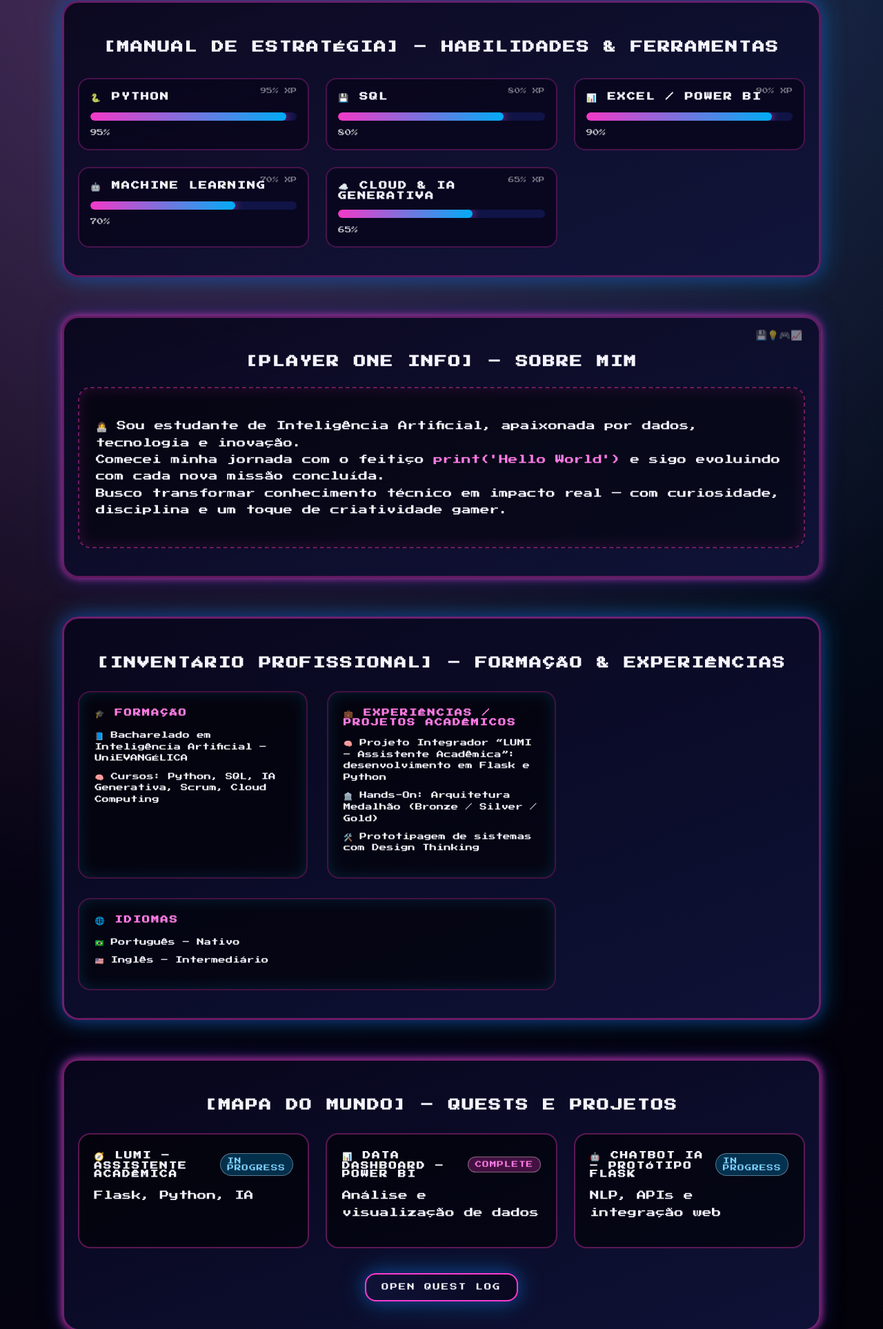
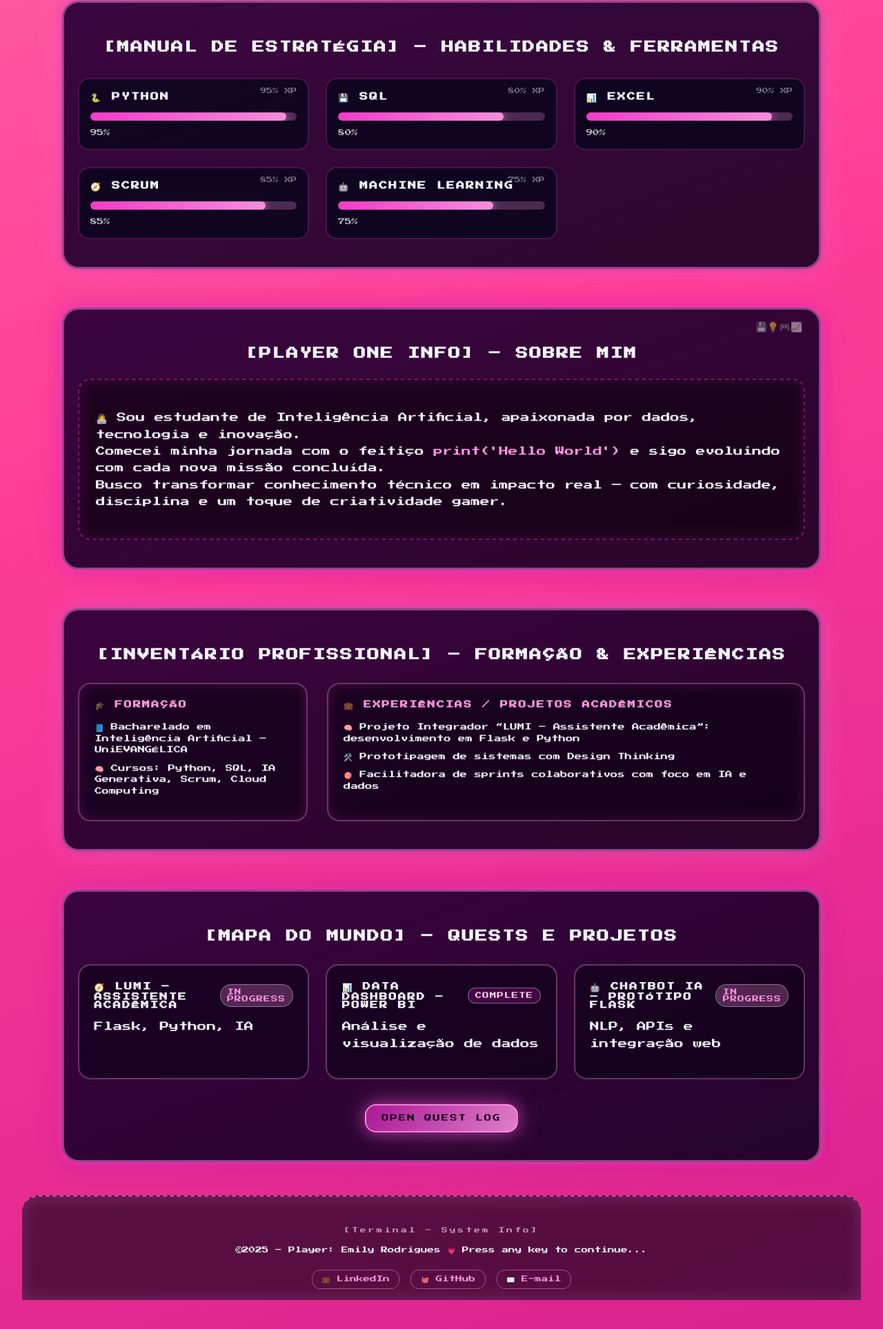
Before and after one commit to emilyndah/landing-page, a plain HTML site: page index.html in a window 1280 px wide. Shown: the part 599-2526 px from the top of the page at 69% size. Drawn offline with Linux system fonts and the light colour scheme.

Commit message:
Adjust page background to pink gradient

```diff
--- a/index.html
+++ b/index.html
@@ -27,7 +27,10 @@
                 <h1>🎮 Emily Rodrigues – AI Apprentice Level 1</h1>
                 <h2>💡 Embarcando na Quest de Inteligência Artificial e Ciência de Dados.</h2>
                 <p class="hero__intro">Interface inicial da jornada digital de uma exploradora de dados pronta para desbloquear novas habilidades e compartilhar XP com a sua party.</p>
-                <a href="https://www.linkedin.com" class="btn btn--primary" data-sfx target="_blank" rel="noopener">Join the Quest</a>
+                <div class="hero__actions">
+                    <a href="https://www.linkedin.com/in/emily-rodrigues-1772aa292" class="btn btn--primary" data-sfx target="_blank" rel="noopener">LinkedIn</a>
+                    <a href="https://github.com/emilyndah" class="btn btn--tertiary" data-sfx target="_blank" rel="noopener">GitHub</a>
+                </div>
             </div>
         </header>
 
@@ -49,25 +52,25 @@
                     <span class="skill__value">80%</span>
                 </article>
                 <article class="skill" data-value="90">
-                    <h3 class="skill__title">📊 Excel / Power BI</h3>
+                    <h3 class="skill__title">📊 Excel</h3>
                     <div class="skill__bar">
                         <span class="skill__progress" style="--target:90%"></span>
                     </div>
                     <span class="skill__value">90%</span>
                 </article>
-                <article class="skill" data-value="70">
+                <article class="skill" data-value="85">
+                    <h3 class="skill__title">🧭 Scrum</h3>
+                    <div class="skill__bar">
+                        <span class="skill__progress" style="--target:85%"></span>
+                    </div>
+                    <span class="skill__value">85%</span>
+                </article>
+                <article class="skill" data-value="75">
                     <h3 class="skill__title">🤖 Machine Learning</h3>
                     <div class="skill__bar">
-                        <span class="skill__progress" style="--target:70%"></span>
+                        <span class="skill__progress" style="--target:75%"></span>
                     </div>
-                    <span class="skill__value">70%</span>
-                </article>
-                <article class="skill" data-value="65">
-                    <h3 class="skill__title">☁️ Cloud &amp; IA Generativa</h3>
-                    <div class="skill__bar">
-                        <span class="skill__progress" style="--target:65%"></span>
-                    </div>
-                    <span class="skill__value">65%</span>
+                    <span class="skill__value">75%</span>
                 </article>
             </div>
         </section>
@@ -95,15 +98,8 @@
                     <h3>💼 Experiências / Projetos Acadêmicos</h3>
                     <ul>
                         <li>🧠 Projeto Integrador “LUMI – Assistente Acadêmica”: desenvolvimento em Flask e Python</li>
-                        <li>🏛️ Hands-On: Arquitetura Medalhão (Bronze / Silver / Gold)</li>
                         <li>🛠️ Prototipagem de sistemas com Design Thinking</li>
-                    </ul>
-                </article>
-                <article class="inventory__card">
-                    <h3>🌐 Idiomas</h3>
-                    <ul>
-                        <li>🇧🇷 Português – Nativo</li>
-                        <li>🇺🇸 Inglês – Intermediário</li>
+                        <li>🎯 Facilitadora de sprints colaborativos com foco em IA e dados</li>
                     </ul>
                 </article>
             </div>
@@ -135,7 +131,7 @@
                 </article>
             </div>
             <div class="quests__cta">
-                <a href="https://github.com" class="btn btn--secondary" data-sfx target="_blank" rel="noopener">Open Quest Log</a>
+                <a href="https://github.com/emilyndah" class="btn btn--secondary" data-sfx target="_blank" rel="noopener">Open Quest Log</a>
             </div>
         </section>
     </main>
@@ -144,8 +140,8 @@
         <p class="footer__prompt">[Terminal – System Info]</p>
         <p class="footer__copy">©2025 – Player: Emily Rodrigues 💗 Press any key to continue...</p>
         <div class="footer__links">
-            <a href="https://www.linkedin.com" class="footer__link" data-sfx target="_blank" rel="noopener">💼 LinkedIn</a>
-            <a href="https://github.com" class="footer__link" data-sfx target="_blank" rel="noopener">🐙 GitHub</a>
+            <a href="https://www.linkedin.com/in/emily-rodrigues-1772aa292" class="footer__link" data-sfx target="_blank" rel="noopener">💼 LinkedIn</a>
+            <a href="https://github.com/emilyndah" class="footer__link" data-sfx target="_blank" rel="noopener">🐙 GitHub</a>
             <a href="mailto:emily.rodrigues@example.com" class="footer__link" data-sfx>✉️ E-mail</a>
         </div>
     </footer>
--- a/style.css
+++ b/style.css
@@ -5,13 +5,13 @@
 
 :root {
     --pink-neon: #ff3bce;
-    --pink-soft: #ff7be5;
-    --blue-deep: #08061c;
-    --blue-dark: #10143b;
-    --blue-highlight: #1e2d8f;
+    --pink-soft: #ff94e3;
+    --pink-deep: #c11ea9;
+    --purple-night: #2a0038;
+    --purple-space: #0d001a;
     --white-soft: #f5f5ff;
-    --shadow-neon: 0 0 12px rgba(255, 59, 206, 0.75), 0 0 30px rgba(30, 45, 143, 0.65);
-    --shadow-neon-blue: 0 0 18px rgba(30, 45, 143, 0.6), 0 0 36px rgba(0, 180, 255, 0.4);
+    --shadow-neon: 0 0 12px rgba(255, 59, 206, 0.75), 0 0 30px rgba(193, 30, 169, 0.6);
+    --shadow-neon-blue: 0 0 18px rgba(193, 30, 169, 0.6), 0 0 36px rgba(255, 148, 227, 0.4);
     --transition-base: 0.35s ease;
     --font-main: 'Press Start 2P', monospace;
     --max-width: 1100px;
@@ -25,9 +25,7 @@ html, body {
     margin: 0;
     padding: 0;
     font-family: var(--font-main);
-    background: radial-gradient(circle at 20% 20%, rgba(255, 123, 229, 0.25), transparent 55%),
-                radial-gradient(circle at 80% 10%, rgba(0, 180, 255, 0.18), transparent 60%),
-                linear-gradient(135deg, var(--blue-deep), #020108);
+    background: linear-gradient(160deg, #ff6aa4 0%, #ff3c98 45%, #d8218e 100%);
     color: var(--white-soft);
     min-height: 100%;
 }
@@ -42,7 +40,7 @@ body::before {
     content: "";
     position: fixed;
     inset: 0;
-    background: repeating-linear-gradient(90deg, rgba(255, 59, 206, 0.04) 0, rgba(255, 59, 206, 0.04) 2px, transparent 2px, transparent 12px);
+    background: repeating-linear-gradient(90deg, rgba(255, 148, 227, 0.1) 0, rgba(255, 148, 227, 0.1) 2px, transparent 2px, transparent 12px);
     mix-blend-mode: screen;
     opacity: 0.5;
     pointer-events: none;
@@ -78,7 +76,7 @@ ul {
     position: fixed;
     top: 1rem;
     right: 1rem;
-    background: rgba(8, 6, 28, 0.75);
+    background: rgba(10, 0, 22, 0.75);
     border: 2px solid var(--pink-neon);
     color: var(--pink-neon);
     font-family: var(--font-main);
@@ -103,7 +101,7 @@ ul {
     border: 3px solid var(--pink-neon);
     border-radius: 24px;
     overflow: hidden;
-    background: linear-gradient(140deg, rgba(16, 20, 59, 0.95), rgba(8, 6, 28, 0.92));
+    background: linear-gradient(140deg, rgba(255, 59, 206, 0.18), rgba(42, 0, 56, 0.92));
     box-shadow: var(--shadow-neon);
 }
 
@@ -111,8 +109,8 @@ ul {
     content: "";
     position: absolute;
     inset: -20%;
-    background: radial-gradient(circle at 20% 20%, rgba(255, 59, 206, 0.4), transparent 60%),
-                radial-gradient(circle at 80% 10%, rgba(0, 180, 255, 0.25), transparent 65%);
+    background: radial-gradient(circle at 20% 20%, rgba(255, 148, 227, 0.5), transparent 60%),
+                radial-gradient(circle at 80% 10%, rgba(193, 30, 169, 0.35), transparent 65%);
     filter: blur(0.5rem);
     opacity: 0.8;
     z-index: 0;
@@ -156,6 +154,13 @@ ul {
     color: rgba(245, 245, 255, 0.85);
 }
 
+.hero__actions {
+    display: flex;
+    flex-wrap: wrap;
+    justify-content: center;
+    gap: 0.85rem;
+}
+
 /* Botões principais */
 .btn {
     display: inline-flex;
@@ -173,26 +178,33 @@ ul {
 }
 
 .is-glowing {
-    box-shadow: 0 0 24px rgba(255, 59, 206, 0.9), 0 0 42px rgba(0, 180, 255, 0.55);
+    box-shadow: 0 0 24px rgba(255, 59, 206, 0.9), 0 0 42px rgba(255, 148, 227, 0.55);
 }
 
 .btn--primary {
     background: linear-gradient(120deg, var(--pink-neon), var(--pink-soft));
-    color: var(--blue-deep);
+    color: var(--purple-space);
     box-shadow: var(--shadow-neon);
 }
 
 .btn--secondary {
-    background: linear-gradient(120deg, rgba(16, 20, 59, 0.85), rgba(8, 6, 28, 0.9));
-    color: var(--white-soft);
-    border-color: var(--pink-neon);
+    background: linear-gradient(120deg, rgba(193, 30, 169, 0.85), rgba(255, 148, 227, 0.85));
+    color: var(--purple-space);
+    border-color: rgba(255, 148, 227, 0.8);
     box-shadow: var(--shadow-neon-blue);
+}
+
+.btn--tertiary {
+    background: rgba(13, 0, 26, 0.85);
+    color: var(--pink-soft);
+    border: 2px solid rgba(255, 148, 227, 0.8);
+    box-shadow: 0 0 20px rgba(255, 148, 227, 0.45);
 }
 
 .btn:hover,
 .btn:focus {
     transform: translateY(-4px) scale(1.05);
-    box-shadow: 0 0 24px rgba(255, 59, 206, 0.9), 0 0 42px rgba(0, 180, 255, 0.5);
+    box-shadow: 0 0 24px rgba(255, 59, 206, 0.95), 0 0 42px rgba(255, 148, 227, 0.6);
 }
 
 .btn:focus-visible {
@@ -204,8 +216,8 @@ ul {
 .skills {
     padding: 2.5rem 1.25rem;
     border-radius: 24px;
-    background: linear-gradient(160deg, rgba(8, 6, 28, 0.92), rgba(16, 20, 59, 0.85));
-    border: 3px solid rgba(255, 59, 206, 0.35);
+    background: linear-gradient(160deg, rgba(42, 0, 56, 0.92), rgba(16, 0, 32, 0.88));
+    border: 3px solid rgba(255, 148, 227, 0.45);
     box-shadow: var(--shadow-neon-blue);
 }
 
@@ -246,7 +258,7 @@ ul {
 .skill__bar {
     position: relative;
     height: 12px;
-    background: rgba(30, 45, 143, 0.35);
+    background: rgba(255, 148, 227, 0.25);
     border-radius: 999px;
     overflow: hidden;
 }
@@ -255,8 +267,8 @@ ul {
     position: absolute;
     inset: 0;
     width: 0;
-    background: linear-gradient(90deg, rgba(255, 59, 206, 0.95), rgba(0, 180, 255, 0.95));
-    box-shadow: 0 0 14px rgba(255, 59, 206, 0.75);
+    background: linear-gradient(90deg, rgba(255, 59, 206, 0.95), rgba(255, 148, 227, 0.95));
+    box-shadow: 0 0 14px rgba(255, 148, 227, 0.75);
     border-radius: inherit;
     transition: width 1.4s ease-out;
 }
@@ -273,8 +285,8 @@ ul {
     position: relative;
     padding: 2.5rem 1.25rem;
     border-radius: 24px;
-    border: 3px solid rgba(255, 59, 206, 0.35);
-    background: linear-gradient(160deg, rgba(8, 6, 28, 0.92), rgba(16, 20, 59, 0.85));
+    border: 3px solid rgba(255, 148, 227, 0.45);
+    background: linear-gradient(160deg, rgba(42, 0, 56, 0.92), rgba(20, 0, 32, 0.9));
     box-shadow: var(--shadow-neon);
 }
 
@@ -311,8 +323,8 @@ ul {
 .inventory {
     padding: 2.5rem 1.25rem;
     border-radius: 24px;
-    border: 3px solid rgba(255, 59, 206, 0.4);
-    background: linear-gradient(160deg, rgba(8, 6, 28, 0.92), rgba(16, 20, 59, 0.9));
+    border: 3px solid rgba(255, 148, 227, 0.45);
+    background: linear-gradient(160deg, rgba(42, 0, 56, 0.92), rgba(18, 0, 30, 0.9));
     box-shadow: var(--shadow-neon-blue);
 }
 
@@ -330,9 +342,9 @@ ul {
 .inventory__card {
     padding: 1.5rem 1.4rem;
     border-radius: 18px;
-    border: 2px solid rgba(255, 59, 206, 0.25);
-    background: rgba(0, 0, 0, 0.55);
-    box-shadow: inset 0 0 20px rgba(0, 180, 255, 0.15);
+    border: 2px solid rgba(255, 148, 227, 0.35);
+    background: rgba(10, 0, 20, 0.6);
+    box-shadow: inset 0 0 20px rgba(255, 59, 206, 0.18);
 }
 
 .inventory__card h3 {
@@ -352,8 +364,8 @@ ul {
 .quests {
     padding: 2.5rem 1.25rem;
     border-radius: 24px;
-    border: 3px solid rgba(255, 59, 206, 0.4);
-    background: linear-gradient(160deg, rgba(8, 6, 28, 0.92), rgba(16, 20, 59, 0.9));
+    border: 3px solid rgba(255, 148, 227, 0.45);
+    background: linear-gradient(160deg, rgba(42, 0, 56, 0.92), rgba(16, 0, 32, 0.9));
     box-shadow: var(--shadow-neon);
 }
 
@@ -371,8 +383,8 @@ ul {
 .quest-card {
     padding: 1.5rem 1.35rem;
     border-radius: 18px;
-    border: 2px solid rgba(255, 59, 206, 0.35);
-    background: rgba(0, 0, 0, 0.55);
+    border: 2px solid rgba(255, 148, 227, 0.35);
+    background: rgba(10, 0, 22, 0.6);
     position: relative;
     overflow: hidden;
     transition: transform var(--transition-base), box-shadow var(--transition-base);
@@ -400,13 +412,13 @@ ul {
 }
 
 .quest-card--active .quest-card__status {
-    background: rgba(0, 180, 255, 0.25);
-    color: #7fd3ff;
+    background: rgba(255, 148, 227, 0.25);
+    color: var(--pink-soft);
 }
 
 .quest-card--complete .quest-card__status {
-    background: rgba(255, 59, 206, 0.25);
-    color: var(--pink-soft);
+    background: rgba(193, 30, 169, 0.25);
+    color: #ffd2f6;
 }
 
 .quest-card:hover,
@@ -425,10 +437,10 @@ ul {
     margin-top: 3rem;
     text-align: center;
     padding: 2rem 1rem 1rem;
-    background: rgba(0, 0, 0, 0.6);
-    border-top: 2px dashed rgba(255, 59, 206, 0.45);
+    background: rgba(15, 0, 26, 0.65);
+    border-top: 2px dashed rgba(255, 148, 227, 0.55);
     border-radius: 24px 24px 0 0;
-    box-shadow: inset 0 0 25px rgba(255, 59, 206, 0.15);
+    box-shadow: inset 0 0 25px rgba(255, 148, 227, 0.2);
 }
 
 .footer__prompt {
@@ -456,7 +468,7 @@ ul {
     font-size: 0.6rem;
     padding: 0.45rem 0.85rem;
     border-radius: 12px;
-    border: 1px solid rgba(255, 59, 206, 0.45);
+    border: 1px solid rgba(255, 148, 227, 0.45);
     transition: transform var(--transition-base), box-shadow var(--transition-base);
 }
 
@@ -515,6 +527,10 @@ ul {
         text-align: left;
     }
 
+    .hero__actions {
+        justify-content: flex-start;
+    }
+
     .skills__grid {
         grid-template-columns: repeat(3, minmax(0, 1fr));
     }
```
Also changed, not shown: 1 other file.
